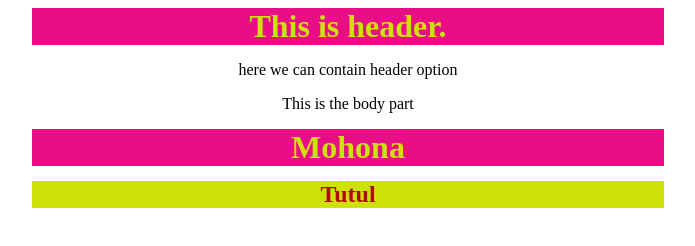
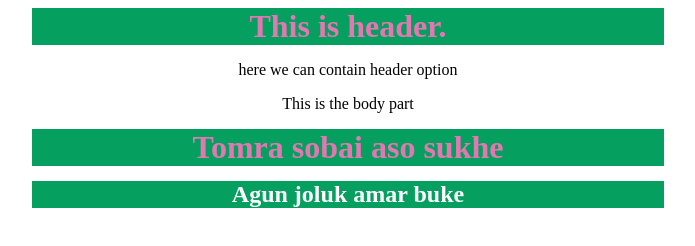
Before and after one commit to MD-Tauhid/Programming-hero, a plain HTML site: page index.html in a window 1280 px wide. Shown: the whole page, without its empty margins (292-987 px from the left). Drawn offline with Linux system fonts and the light colour scheme.

Commit message:
change color

```diff
--- a/index.html
+++ b/index.html
@@ -16,8 +16,8 @@
     </header>
     <div>
         <p>This is the body part</p>
-        <h1>Mohona</h1>
-        <h2>Tutul</h2>
+        <h1>Tomra sobai aso sukhe</h1>
+        <h2>Agun joluk amar buke</h2>
     </div>
 </body>
 </html>
--- a/style.css
+++ b/style.css
@@ -1,14 +1,14 @@
 h1{
-    color: #cde20a;
+    color: #e277b2;
     text-align: center;
-    background-color: #e90d86;
+    background-color: #05a05f;
     margin: 5px 25% 5px 25%;
 }
 
 h2{
-    color: #b10a0a;
+    color: #ffffff;
     text-align: center;
-    background-color: #cde20a;
+    background-color: #05a05f;
     margin: 15px 25% 15px 25%;
 }
 
```
